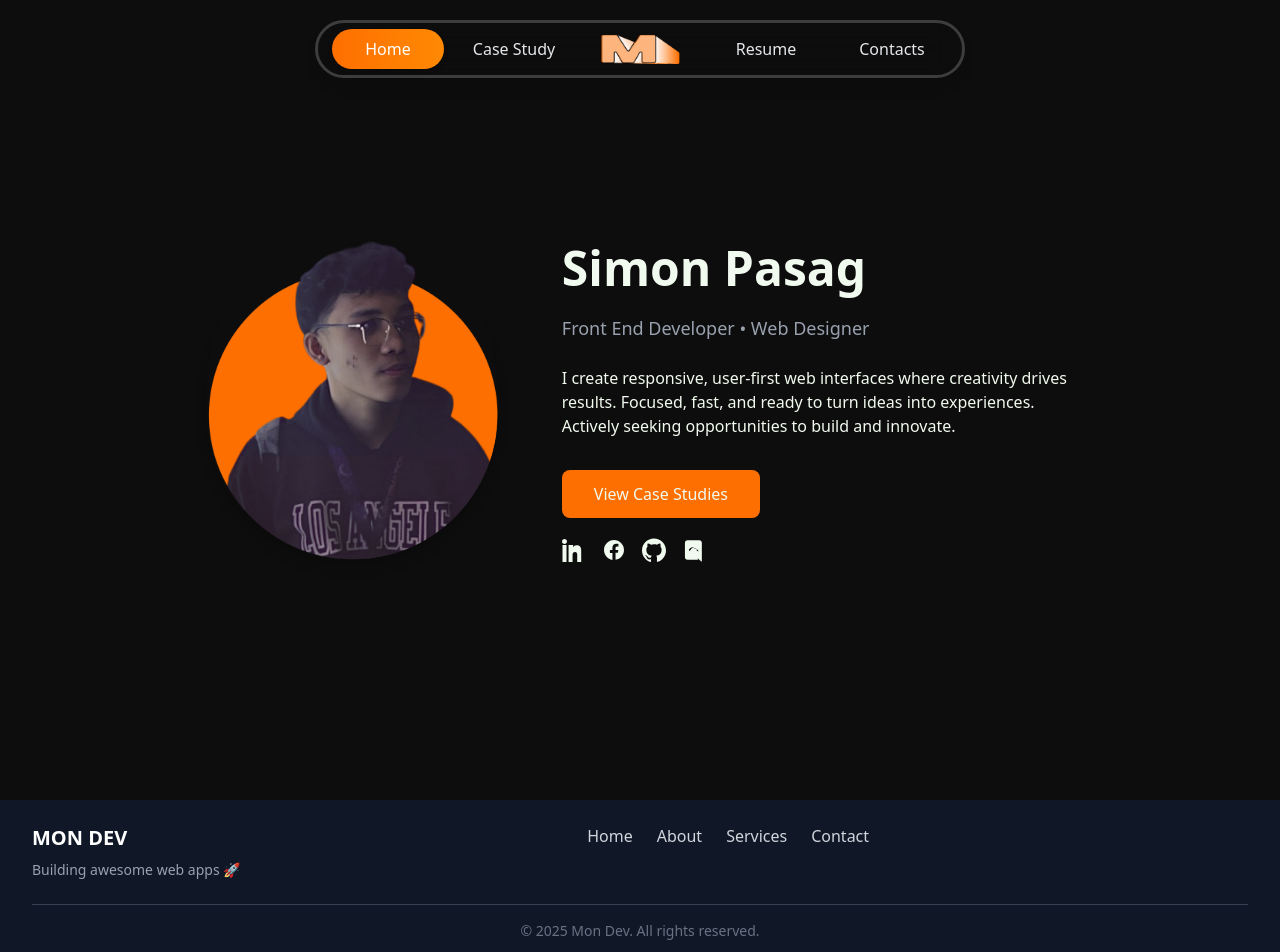
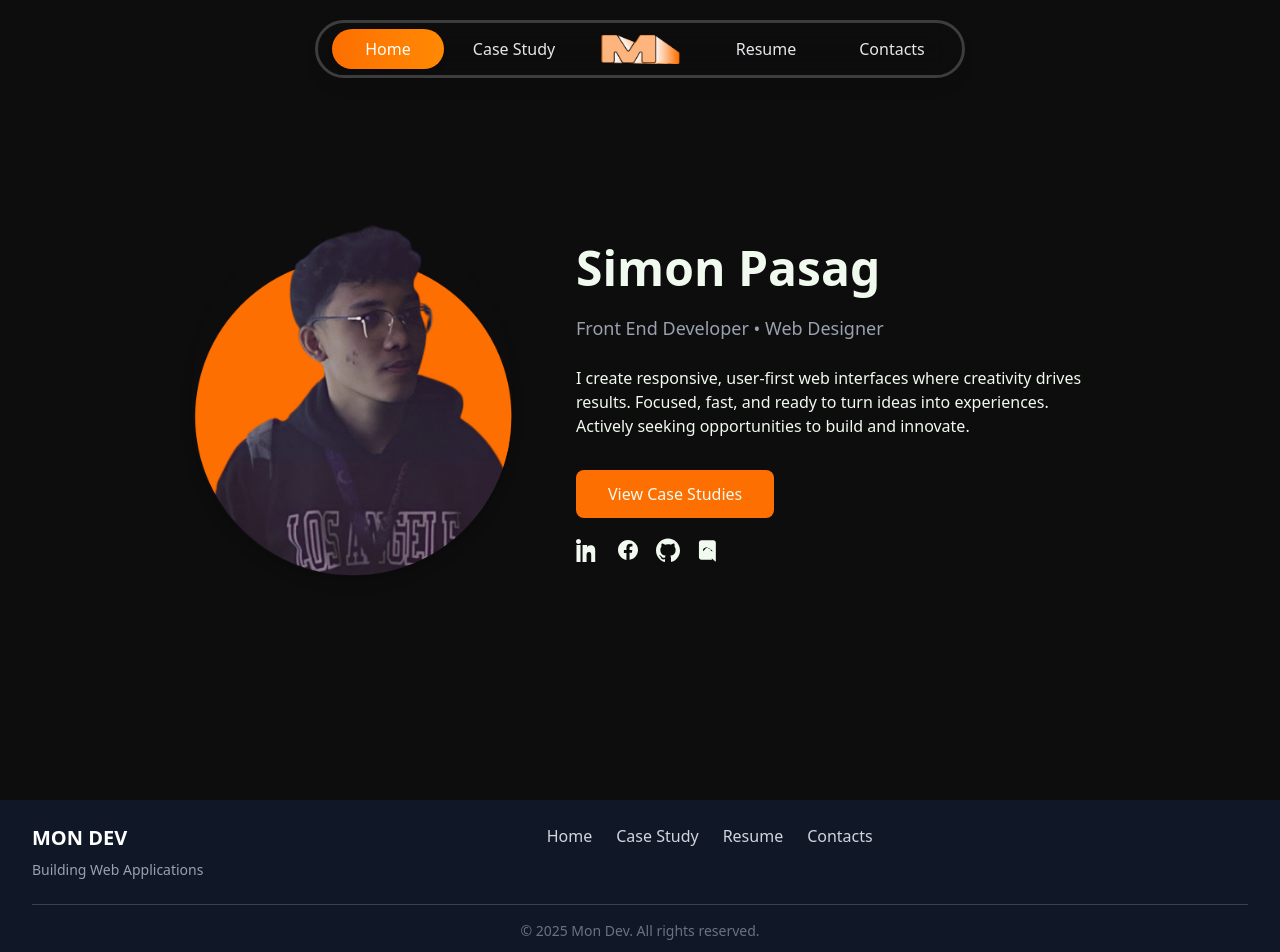
Before and after one commit to SimplyMon/mon-portfolio-2025, a Vue app: page / in a window 1280 px wide. Shown: the top 952 px of the page. Built offline with nearby package versions, Linux system fonts and the light colour scheme; the HTML template or start-up script is replaced by a standard one.

Commit message:
fix navigation bug

```diff
--- a/src/components/layout/footer.vue
+++ b/src/components/layout/footer.vue
@@ -8,17 +8,23 @@
         <!-- Logo / Brand -->
         <div class="text-center md:text-left">
           <h2 class="text-xl font-bold text-white">MON DEV</h2>
-          <p class="mt-2 text-sm text-gray-400">Building awesome web apps 🚀</p>
+          <p class="mt-2 text-sm text-gray-400">Building Web Applications</p>
         </div>
 
         <!-- Navigation Links -->
         <div class="flex space-x-6">
-          <a href="#" class="hover:text-white">Home</a>
-          <router-link to="/about">
-            <a href="#" class="hover:text-white">About</a>
+          <router-link to="/">
+            <a href="#" class="hover:text-white">Home</a>
           </router-link>
-          <a href="#" class="hover:text-white">Services</a>
-          <a href="#" class="hover:text-white">Contact</a>
+          <router-link to="/case-study">
+            <a href="#" class="hover:text-white">Case Study</a>
+          </router-link>
+          <router-link to="/resume">
+            <a href="#" class="hover:text-white">Resume</a>
+          </router-link>
+          <router-link to="/contacts">
+            <a href="#" class="hover:text-white">Contacts</a>
+          </router-link>
         </div>
 
         <!-- Social Icons -->
--- a/src/components/layout/navbar.vue
+++ b/src/components/layout/navbar.vue
@@ -1,32 +1,3 @@
-<script setup>
-import { ref, onMounted, onUnmounted } from "vue";
-
-const isShrunk = ref(false);
-let lastScroll = 0;
-
-const handleScroll = () => {
-  const currentScroll = window.scrollY;
-
-  if (currentScroll > lastScroll && currentScroll > 50) {
-    // Scrolling down
-    isShrunk.value = true;
-  } else if (currentScroll < lastScroll) {
-    // Scrolling up
-    isShrunk.value = false;
-  }
-
-  lastScroll = currentScroll;
-};
-
-onMounted(() => {
-  window.addEventListener("scroll", handleScroll);
-});
-
-onUnmounted(() => {
-  window.removeEventListener("scroll", handleScroll);
-});
-</script>
-
 <template>
   <nav
     class="fixed w-full z-50 bottom-8 md:bottom-auto md:top-0 transition-all duration-300"
@@ -124,3 +95,32 @@ onUnmounted(() => {
     </div>
   </nav>
 </template>
+
+<script setup>
+import { ref, onMounted, onUnmounted } from "vue";
+
+const isShrunk = ref(false);
+let lastScroll = 0;
+
+const handleScroll = () => {
+  const currentScroll = window.scrollY;
+
+  if (currentScroll > lastScroll && currentScroll > 50) {
+    // Scrolling down
+    isShrunk.value = true;
+  } else if (currentScroll < lastScroll) {
+    // Scrolling up
+    isShrunk.value = false;
+  }
+
+  lastScroll = currentScroll;
+};
+
+onMounted(() => {
+  window.addEventListener("scroll", handleScroll);
+});
+
+onUnmounted(() => {
+  window.removeEventListener("scroll", handleScroll);
+});
+</script>
--- a/src/components/screens/about.vue
+++ /dev/null
@@ -1,8 +0,0 @@
-<template>
-  <div class="container mx-auto px-4 py-8">
-    <h1 class="text-4xl font-bold mb-4">Welcome to MON</h1>
-    <p class="text-lg text-gray-700 dark:text-gray-300">
-      This is the about page
-    </p>
-  </div>
-</template>
--- a/src/components/screens/home.vue
+++ b/src/components/screens/home.vue
@@ -10,10 +10,15 @@
           class="relative flex-shrink-0 flex justify-center md:justify-start"
           key="image"
         >
+          <!-- <img
+            src="../../assets/images/hero.png"
+            alt="Profile"
+            class="relative w-56 h-56 md:w-auto md:h-80 rounded-full object-cover shadow-lg"
+          /> -->
           <img
             src="../../assets/images/hero.png"
             alt="Profile"
-            class="relative w-56 h-56 md:w-auto md:h-80 rounded-full object-cover shadow-lg"
+            class="relative w-52 sm:w-56 md:w-80 h-auto rounded-full object-cover shadow-lg"
           />
         </div>
       </transition>
--- a/src/router/index.js
+++ b/src/router/index.js
@@ -1,7 +1,6 @@
 import { createRouter, createWebHistory } from "vue-router";
 
 import homeScreen from "@/components/screens/home.vue";
-import aboutScreen from "@/components/screens/about.vue";
 
 // NOT FOUND SCREEN
 import notFoundScreen from "@/components/layout/NotFound.vue";
@@ -11,11 +10,6 @@ const routes = [
     path: "/",
     name: "Home",
     component: homeScreen,
-  },
-  {
-    path: "/about",
-    name: "About",
-    component: aboutScreen,
   },
 
   // route (404)
```
